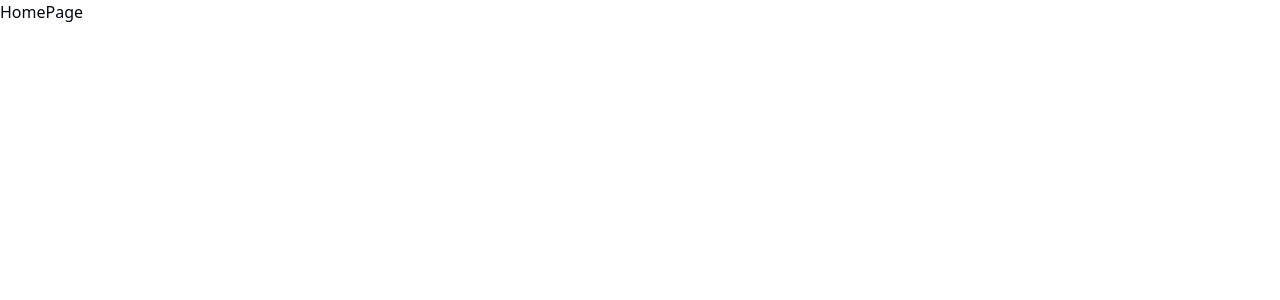
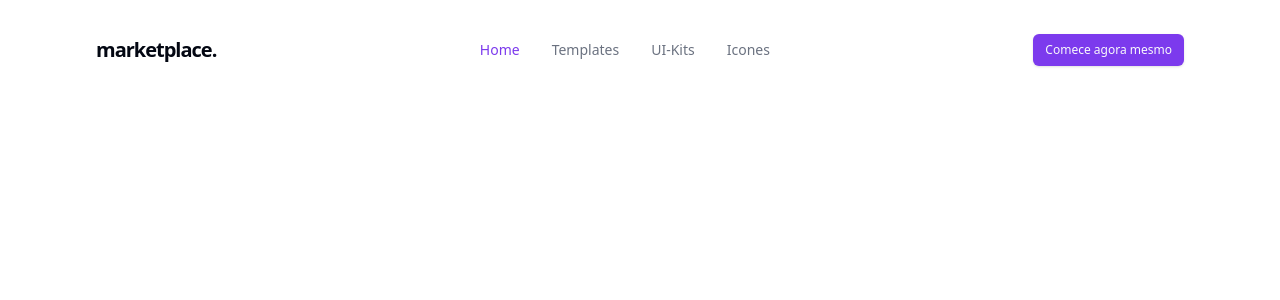
Before and after one commit to reisArthur2602/digital-markertplace, a Next.js app: page / in a window 1280 px wide. Shown: the top 300 px of the page. Built offline with nearby package versions, Linux system fonts and the light colour scheme.

Commit message:
feat: create navbar component

```diff
--- a/package.json
+++ b/package.json
@@ -9,6 +9,7 @@
     "lint": "next lint"
   },
   "dependencies": {
+    "@radix-ui/react-dialog": "^1.1.5",
     "@radix-ui/react-slot": "^1.1.1",
     "class-variance-authority": "^0.7.1",
     "clsx": "^2.1.1",
--- a/src/app/globals.css
+++ b/src/app/globals.css
@@ -57,9 +57,6 @@
     --chart-4: 280 65% 60%;
     --chart-5: 340 75% 55%;
   }
-}
-
-@layer base {
   * {
     @apply border-border;
   }
--- a/src/app/layout.tsx
+++ b/src/app/layout.tsx
@@ -1,14 +1,8 @@
 import type { Metadata } from "next";
-import { Geist, Geist_Mono } from "next/font/google";
+import { Inter } from "next/font/google";
 import "./globals.css";
 
-const geistSans = Geist({
-  variable: "--font-geist-sans",
-  subsets: ["latin"],
-});
-
-const geistMono = Geist_Mono({
-  variable: "--font-geist-mono",
+const inter = Inter({
   subsets: ["latin"],
 });
 
@@ -24,11 +18,7 @@
 }>) {
   return (
     <html lang="en">
-      <body
-        className={`${geistSans.variable} ${geistMono.variable} antialiased`}
-      >
-        {children}
-      </body>
+      <body className={`${inter} antialiased`}>{children}</body>
     </html>
   );
 }
--- a/src/components/pages/home/index.tsx
+++ b/src/components/pages/home/index.tsx
@@ -1,3 +1,9 @@
+import { Navbar } from "./nav-bar";
+
 export const HomePage = () => {
-  return <div>HomePage</div>;
+  return (
+    <div>
+      <Navbar />
+    </div>
+  );
 };
--- /dev/null
+++ b/src/components/pages/home/nav-bar/index.tsx
@@ -0,0 +1,21 @@
+import { Logo } from "./logo";
+import { NavLinks } from "./nav-links";
+import { MobileMenu } from "./mobile-menu";
+import { SignInButton } from "./sign-in-button";
+
+export const Navbar = () => {
+  return (
+    <div className="mx-auto flex w-full max-w-6xl items-center justify-between px-4 py-7 md:px-8">
+      <Logo />
+      <div className="hidden md:block">
+        <NavLinks />
+      </div>
+
+      <div className="hidden md:block">
+        <SignInButton />
+      </div>
+
+      <MobileMenu />
+    </div>
+  );
+};
--- /dev/null
+++ b/src/components/pages/home/nav-bar/logo.tsx
@@ -0,0 +1,10 @@
+import Link from "next/link";
+import React from "react";
+
+export const Logo = () => {
+  return (
+    <Link href="/">
+      <h1 className="text-xl font-semibold tracking-tighter">marketplace.</h1>
+    </Link>
+  );
+};
--- /dev/null
+++ b/src/components/pages/home/nav-bar/mobile-menu.tsx
@@ -0,0 +1,33 @@
+import { Button } from "@/components/ui/button";
+import {
+  Sheet,
+  SheetContent,
+  SheetHeader,
+  SheetTitle,
+  SheetTrigger,
+} from "@/components/ui/sheet";
+
+import { Menu } from "lucide-react";
+import { NavLinks } from "./nav-links";
+import { SignInButton } from "./sign-in-button";
+
+export const MobileMenu = () => {
+  return (
+    <div className="md:hidden">
+      <Sheet>
+        <SheetTrigger asChild>
+          <Button size={"icon"}>
+            <Menu />
+          </Button>
+        </SheetTrigger>
+        <SheetContent className="flex flex-col gap-4">
+          <SheetHeader>
+            <SheetTitle>Menu</SheetTitle>
+          </SheetHeader>
+          <NavLinks />
+          <SignInButton />
+        </SheetContent>
+      </Sheet>
+    </div>
+  );
+};
--- /dev/null
+++ b/src/components/pages/home/nav-bar/nav-links.tsx
@@ -0,0 +1,46 @@
+"use client";
+
+import { cn } from "@/lib/utils";
+import Link from "next/link";
+import { usePathname } from "next/navigation";
+
+const NAV_LINKS = [
+  {
+    name: "Home",
+    path: "/",
+  },
+  {
+    name: "Templates",
+    path: "#",
+  },
+  {
+    name: "UI-Kits",
+    path: "#",
+  },
+  {
+    name: "Icones",
+    path: "#",
+  },
+];
+
+export const NavLinks = () => {
+  const currentPathname = usePathname();
+  const linkIsActive = (path: string) => currentPathname === path;
+
+  return (
+    <nav className="flex flex-col gap-4 text-muted-foreground md:flex-row">
+      {NAV_LINKS.map((link) => (
+        <Link
+          key={link.name}
+          href={link.path}
+          className={cn(
+            "rounded-lg py-3 text-sm font-medium text-muted-foreground transition-colors duration-200 hover:bg-accent md:px-2",
+            linkIsActive(link.path) && "text-primary",
+          )}
+        >
+          {link.name}
+        </Link>
+      ))}
+    </nav>
+  );
+};
--- /dev/null
+++ b/src/components/pages/home/nav-bar/sign-in-button.tsx
@@ -0,0 +1,11 @@
+"use client";
+
+import { Button } from "@/components/ui/button";
+
+export const SignInButton = () => {
+  return (
+    <Button size={"sm"}>
+      Comece agora mesmo
+    </Button>
+  );
+};
--- /dev/null
+++ b/src/components/ui/sheet.tsx
@@ -0,0 +1,140 @@
+"use client"
+
+import * as React from "react"
+import * as SheetPrimitive from "@radix-ui/react-dialog"
+import { cva, type VariantProps } from "class-variance-authority"
+import { X } from "lucide-react"
+
+import { cn } from "@/lib/utils"
+
+const Sheet = SheetPrimitive.Root
+
+const SheetTrigger = SheetPrimitive.Trigger
+
+const SheetClose = SheetPrimitive.Close
+
+const SheetPortal = SheetPrimitive.Portal
+
+const SheetOverlay = React.forwardRef<
+  React.ElementRef<typeof SheetPrimitive.Overlay>,
+  React.ComponentPropsWithoutRef<typeof SheetPrimitive.Overlay>
+>(({ className, ...props }, ref) => (
+  <SheetPrimitive.Overlay
+    className={cn(
+      "fixed inset-0 z-50 bg-black/80  data-[state=open]:animate-in data-[state=closed]:animate-out data-[state=closed]:fade-out-0 data-[state=open]:fade-in-0",
+      className
+    )}
+    {...props}
+    ref={ref}
+  />
+))
+SheetOverlay.displayName = SheetPrimitive.Overlay.displayName
+
+const sheetVariants = cva(
+  "fixed z-50 gap-4 bg-background p-6 shadow-lg transition ease-in-out data-[state=closed]:duration-300 data-[state=open]:duration-500 data-[state=open]:animate-in data-[state=closed]:animate-out",
+  {
+    variants: {
+      side: {
+        top: "inset-x-0 top-0 border-b data-[state=closed]:slide-out-to-top data-[state=open]:slide-in-from-top",
+        bottom:
+          "inset-x-0 bottom-0 border-t data-[state=closed]:slide-out-to-bottom data-[state=open]:slide-in-from-bottom",
+        left: "inset-y-0 left-0 h-full w-3/4 border-r data-[state=closed]:slide-out-to-left data-[state=open]:slide-in-from-left sm:max-w-sm",
+        right:
+          "inset-y-0 right-0 h-full w-3/4 border-l data-[state=closed]:slide-out-to-right data-[state=open]:slide-in-from-right sm:max-w-sm",
+      },
+    },
+    defaultVariants: {
+      side: "right",
+    },
+  }
+)
+
+interface SheetContentProps
+  extends React.ComponentPropsWithoutRef<typeof SheetPrimitive.Content>,
+    VariantProps<typeof sheetVariants> {}
+
+const SheetContent = React.forwardRef<
+  React.ElementRef<typeof SheetPrimitive.Content>,
+  SheetContentProps
+>(({ side = "right", className, children, ...props }, ref) => (
+  <SheetPortal>
+    <SheetOverlay />
+    <SheetPrimitive.Content
+      ref={ref}
+      className={cn(sheetVariants({ side }), className)}
+      {...props}
+    >
+      <SheetPrimitive.Close className="absolute right-4 top-4 rounded-sm opacity-70 ring-offset-background transition-opacity hover:opacity-100 focus:outline-none focus:ring-2 focus:ring-ring focus:ring-offset-2 disabled:pointer-events-none data-[state=open]:bg-secondary">
+        <X className="h-4 w-4" />
+        <span className="sr-only">Close</span>
+      </SheetPrimitive.Close>
+      {children}
+    </SheetPrimitive.Content>
+  </SheetPortal>
+))
+SheetContent.displayName = SheetPrimitive.Content.displayName
+
+const SheetHeader = ({
+  className,
+  ...props
+}: React.HTMLAttributes<HTMLDivElement>) => (
+  <div
+    className={cn(
+      "flex flex-col space-y-2 text-center sm:text-left",
+      className
+    )}
+    {...props}
+  />
+)
+SheetHeader.displayName = "SheetHeader"
+
+const SheetFooter = ({
+  className,
+  ...props
+}: React.HTMLAttributes<HTMLDivElement>) => (
+  <div
+    className={cn(
+      "flex flex-col-reverse sm:flex-row sm:justify-end sm:space-x-2",
+      className
+    )}
+    {...props}
+  />
+)
+SheetFooter.displayName = "SheetFooter"
+
+const SheetTitle = React.forwardRef<
+  React.ElementRef<typeof SheetPrimitive.Title>,
+  React.ComponentPropsWithoutRef<typeof SheetPrimitive.Title>
+>(({ className, ...props }, ref) => (
+  <SheetPrimitive.Title
+    ref={ref}
+    className={cn("text-lg font-semibold text-foreground", className)}
+    {...props}
+  />
+))
+SheetTitle.displayName = SheetPrimitive.Title.displayName
+
+const SheetDescription = React.forwardRef<
+  React.ElementRef<typeof SheetPrimitive.Description>,
+  React.ComponentPropsWithoutRef<typeof SheetPrimitive.Description>
+>(({ className, ...props }, ref) => (
+  <SheetPrimitive.Description
+    ref={ref}
+    className={cn("text-sm text-muted-foreground", className)}
+    {...props}
+  />
+))
+SheetDescription.displayName = SheetPrimitive.Description.displayName
+
+export {
+  Sheet,
+  SheetPortal,
+  SheetOverlay,
+  SheetTrigger,
+  SheetClose,
+  SheetContent,
+  SheetHeader,
+  SheetFooter,
+  SheetTitle,
+  SheetDescription,
+}
```
Also changed, not shown: 1 other file (tests, documents, lock files or other folders).
